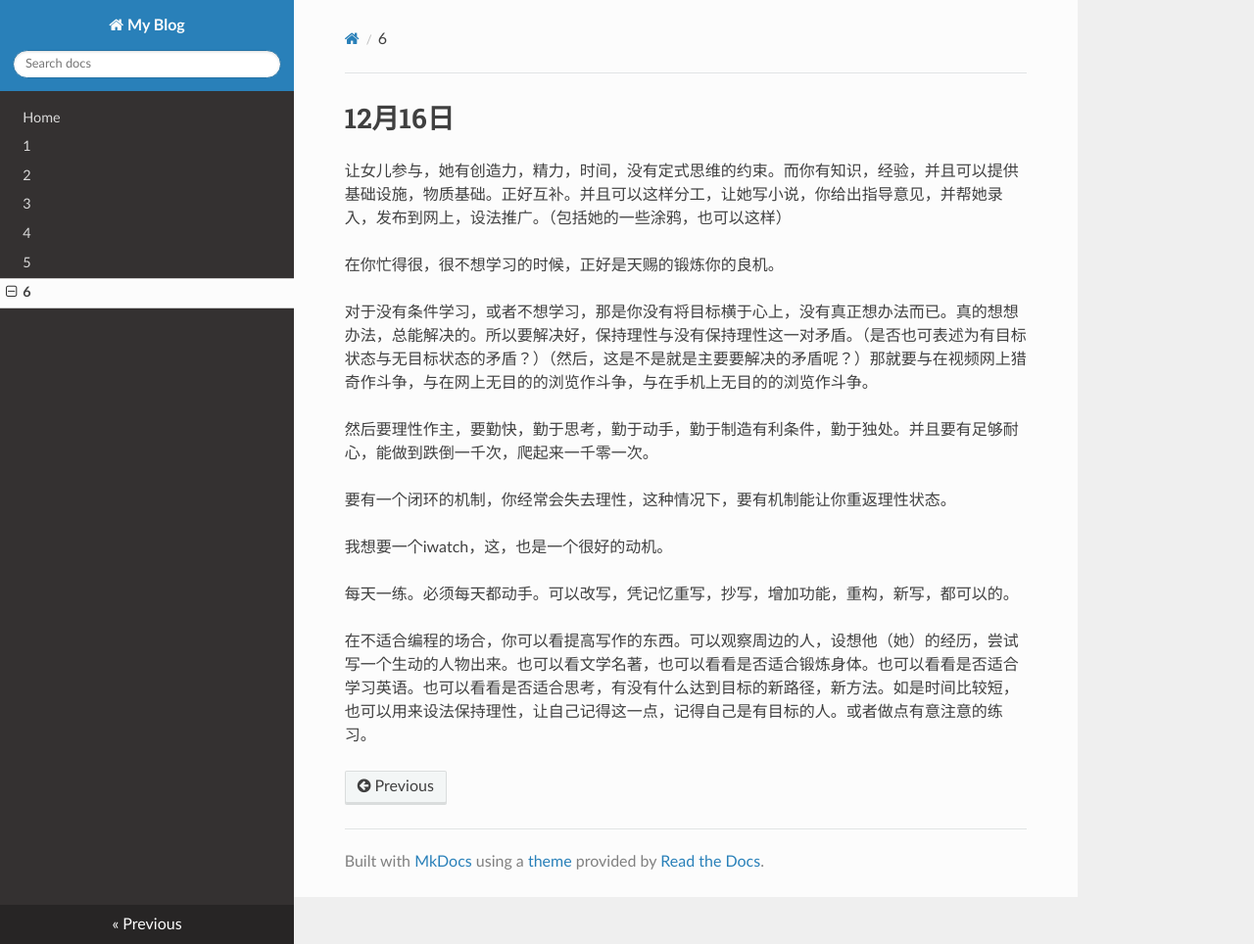
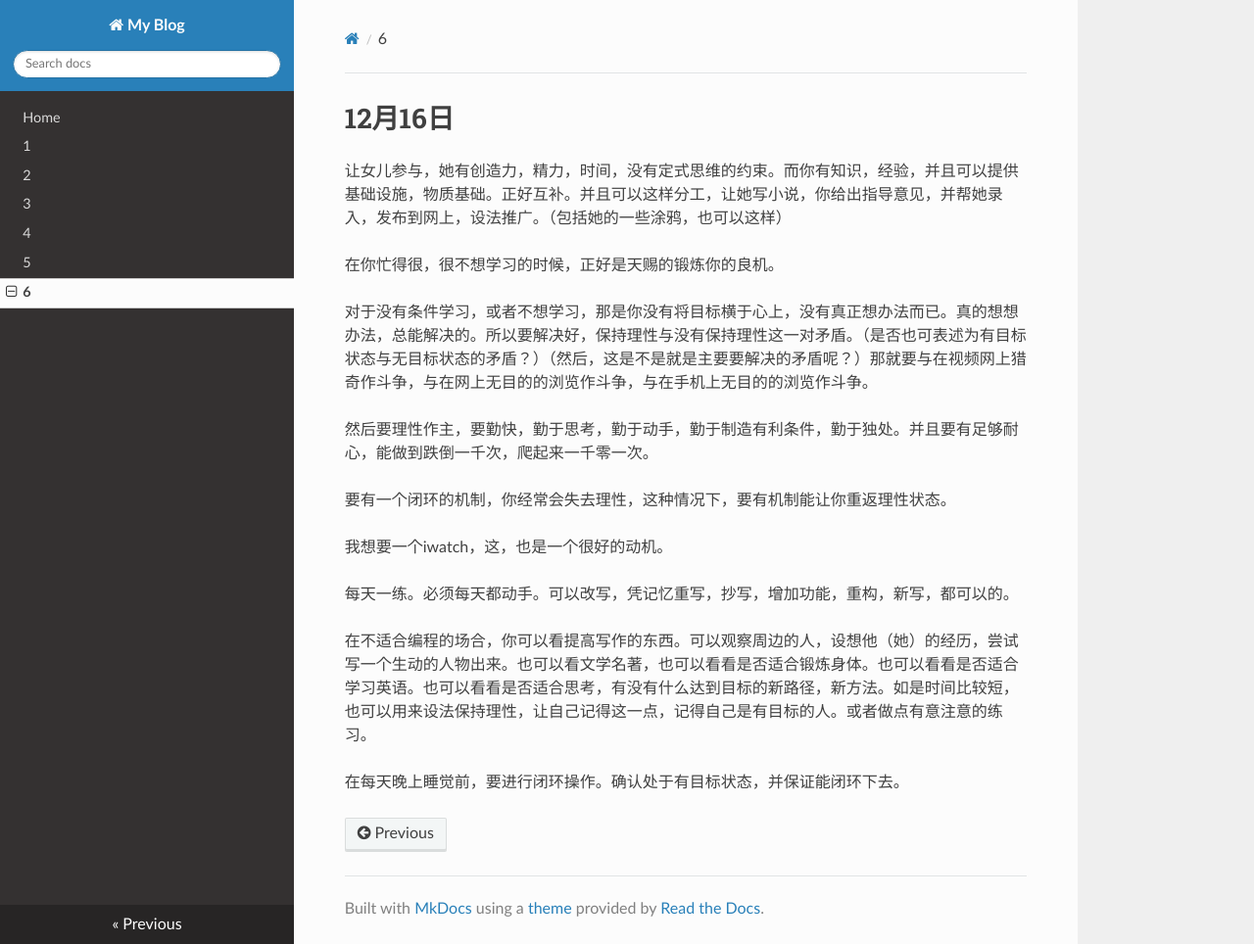
Before and after one commit to lizkca/theblog, an MkDocs documentation site: the page built from docs/6.md, in a window 1280 px wide and 964 px high. Shown: the whole window at 98% size. Built offline with MkDocs 1.6.1, drawn with Linux system fonts in a browser that asks for light colours; nearby versions of some CDN libraries.

Commit message:
update 6.md

```diff
--- a/docs/6.md
+++ b/docs/6.md
@@ -14,3 +14,5 @@
 每天一练。必须每天都动手。可以改写，凭记忆重写，抄写，增加功能，重构，新写，都可以的。
 
 在不适合编程的场合，你可以看提高写作的东西。可以观察周边的人，设想他（她）的经历，尝试写一个生动的人物出来。也可以看文学名著，也可以看看是否适合锻炼身体。也可以看看是否适合学习英语。也可以看看是否适合思考，有没有什么达到目标的新路径，新方法。如是时间比较短，也可以用来设法保持理性，让自己记得这一点，记得自己是有目标的人。或者做点有意注意的练习。
+
+在每天晚上睡觉前，要进行闭环操作。确认处于有目标状态，并保证能闭环下去。
```
